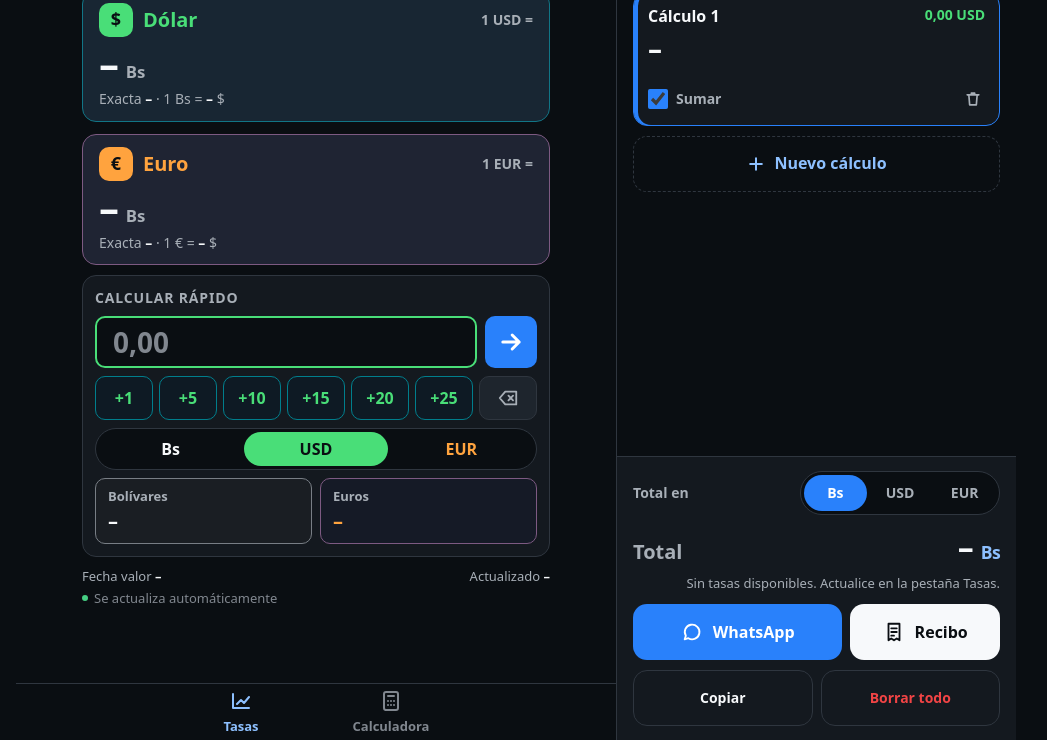
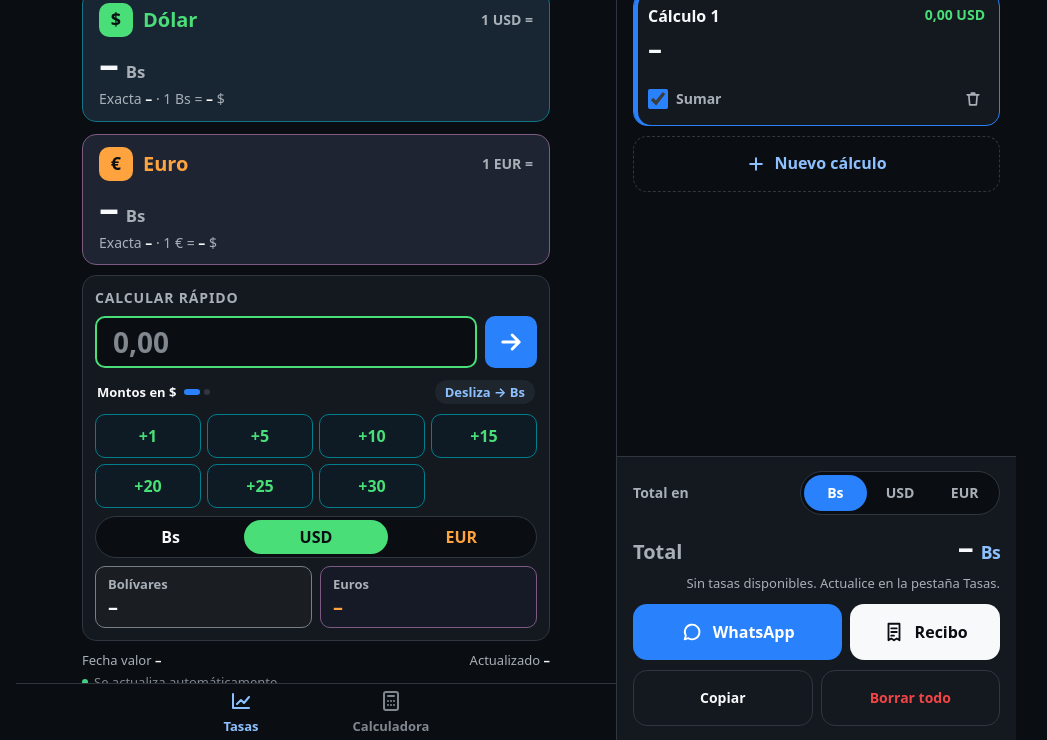
Before and after one commit to Anthcent/bcvcalculadora, a website with bundled scripts: page public/index.html in a window 1280 px wide. Shown: the part 60-800 px from the top of the page, without its empty margins (124-1171 px from the left). Built offline with nearby package versions, Linux system fonts and the light colour scheme; files whose address does not match are found by name.

Commit message:
feat: swipeable quick amount pages for dollars and bolivars
- Page 1: +1..+30 in the foreign currency; page 2: +500..+20.000 in Bs. Swiping switches the quick-calc currency and picking a currency moves to its page.
- Hint bar with page dots and a 'Desliza -> Bs' cue (tappable).
- Clear button moved inside the amount field; long equivalents wrap instead of truncating.
- Programmatic scrolls are tracked so resize realignment never undoes a user swipe.

```diff
--- a/public/css/app.css
+++ b/public/css/app.css
@@ -294,14 +294,78 @@ button { cursor: pointer; touch-action: manipulation; }
 .quick__go svg { width: 28px; height: 28px; }
 .quick__go:active { background: var(--accent-press); }
 
-.quick__chips {
-  --cur: var(--ves);
+.quick__field { position: relative; min-width: 0; }
+.quick__field .quick__input { width: 100%; padding-right: 52px; }
+.quick__clear {
+  position: absolute;
+  top: 50%;
+  right: 6px;
+  transform: translateY(-50%);
+  width: 40px;
+  height: 40px;
+  border: 0;
+  border-radius: 50%;
+  background: var(--surface-2);
+  color: var(--ink-muted);
   display: grid;
-  grid-template-columns: repeat(7, minmax(0, 1fr));
+  place-items: center;
+}
+.quick__clear svg { width: 18px; height: 18px; }
+
+/* Two swipeable pages of quick amounts: foreign currency, then bolivars. */
+.chips { display: flex; flex-direction: column; gap: 6px; min-width: 0; }
+.chips__hint {
+  display: flex;
+  align-items: center;
+  gap: 8px;
+  min-height: 32px;
+  padding: 0 2px;
+  border: 0;
+  background: none;
+  font-size: var(--text-xs);
+  font-weight: 700;
+  color: var(--ink-muted);
+}
+.chips__title { color: var(--ink); }
+.chips__dots { display: flex; gap: 4px; }
+.chips__dots i { width: 6px; height: 6px; border-radius: 999px; background: var(--line); transition: width var(--dur) var(--ease-out), background-color var(--dur) var(--ease-out); }
+.chips__hint[data-page="0"] .chips__dots i[data-page="0"],
+.chips__hint[data-page="1"] .chips__dots i[data-page="1"] { width: 16px; background: var(--accent); }
+.chips__swipe {
+  margin-left: auto;
+  padding: 3px 10px;
+  border-radius: 999px;
+  background: var(--surface-2);
+  color: var(--accent-ink);
+}
+.chips__hint[data-page="0"] .chips__swipe { animation: nudge 1.6s var(--ease-out) 0.6s 2; }
+@keyframes nudge { 0%, 100% { transform: none; } 40% { transform: translateX(5px); } }
+
+.chips__track {
+  display: flex;
+  overflow-x: auto;
+  scroll-snap-type: x mandatory;
+  scrollbar-width: none;
+  overscroll-behavior-x: contain;
+  touch-action: pan-x pan-y;
+  min-width: 0;
+}
+.chips__track::-webkit-scrollbar { display: none; }
+.chips__page {
+  --cur: var(--usd);
+  flex: 0 0 100%;
+  scroll-snap-align: start;
+  scroll-snap-stop: always;
+  display: grid;
+  grid-template-columns: repeat(4, minmax(0, 1fr));
   gap: 6px;
+  min-width: 0;
 }
+.chips__page[data-page="1"] { grid-template-columns: repeat(3, minmax(0, 1fr)); }
 .quick__chip {
   min-height: 44px;
+  min-width: 0;
+  white-space: nowrap;
   padding: 0;
   border-radius: var(--radius-sm);
   border: 1.5px solid color-mix(in oklch, var(--cur) 45%, var(--line));
@@ -314,8 +378,6 @@ button { cursor: pointer; touch-action: manipulation; }
   transition: background-color 120ms var(--ease-out), transform 120ms var(--ease-out);
 }
 .quick__chip:active { transform: scale(0.94); background: color-mix(in oklch, var(--cur) 22%, var(--bg)); }
-.quick__chip--clear { display: grid; place-items: center; color: var(--ink-muted); border-color: var(--line); background: var(--surface-2); }
-.quick__chip--clear svg { width: 22px; height: 22px; }
 
 .quick__preview { display: grid; grid-template-columns: repeat(2, minmax(0, 1fr)); gap: 8px; }
 .quick__eq {
@@ -331,12 +393,11 @@ button { cursor: pointer; touch-action: manipulation; }
 }
 .quick__eq-label { font-size: var(--text-xs); font-weight: 700; color: var(--ink-muted); }
 .quick__eq-value {
-  font-size: 1.25rem;
+  font-size: clamp(1rem, 4.6vw, 1.25rem);
   font-weight: 800;
+  line-height: 1.2;
   color: var(--cur);
-  white-space: nowrap;
-  overflow: hidden;
-  text-overflow: ellipsis;
+  overflow-wrap: anywhere;
 }
 
 .rates-meta {
@@ -952,7 +1013,6 @@ button { cursor: pointer; touch-action: manipulation; }
 
 /* Narrow phones (320–370px wide). */
 @media (max-width: 370px) {
-  .quick__chips { grid-template-columns: repeat(4, minmax(0, 1fr)); }
   :root { --gutter: 12px; }
   .brand__name { font-size: 1.2rem; }
   .brand__mark { width: 30px; height: 30px; }
--- a/public/index.html
+++ b/public/index.html
@@ -57,12 +57,27 @@
         <form class="quick" id="quick-form" autocomplete="off">
           <label class="quick__label" for="quick-amount">Calcular rápido</label>
           <div class="quick__row">
-            <input class="quick__input num" id="quick-amount" type="text" inputmode="decimal" enterkeyhint="go" placeholder="0,00" maxlength="18" data-cur="USD">
+            <div class="quick__field">
+              <input class="quick__input num" id="quick-amount" type="text" inputmode="decimal" enterkeyhint="go" placeholder="0,00" maxlength="18" data-cur="USD">
+              <button class="quick__clear" type="button" id="quick-clear" aria-label="Borrar monto" hidden>
+                <svg viewBox="0 0 24 24" aria-hidden="true"><path d="M6 6l12 12M18 6L6 18" fill="none" stroke="currentColor" stroke-width="2.4" stroke-linecap="round"/></svg>
+              </button>
+            </div>
             <button class="quick__go" type="submit" aria-label="Calcular">
               <svg viewBox="0 0 24 24" aria-hidden="true"><path d="M5 12h14m-6-6 6 6-6 6" fill="none" stroke="currentColor" stroke-width="2.6" stroke-linecap="round" stroke-linejoin="round"/></svg>
             </button>
           </div>
-          <div class="quick__chips" id="quick-chips" role="group" aria-label="Sumar montos rápidos"></div>
+          <div class="chips">
+            <button class="chips__hint" type="button" id="chips-hint" aria-controls="quick-chips">
+              <span class="chips__title" id="chips-title">Montos en $</span>
+              <span class="chips__dots" aria-hidden="true"><i data-page="0"></i><i data-page="1"></i></span>
+              <span class="chips__swipe" id="chips-swipe">Desliza → Bs</span>
+            </button>
+            <div class="chips__track" id="quick-chips" role="group" aria-label="Sumar montos rápidos. Deslice para cambiar entre dólares y bolívares">
+              <div class="chips__page" data-page="0"></div>
+              <div class="chips__page" data-page="1" data-cur="VES"></div>
+            </div>
+          </div>
           <div class="seg seg--cur" role="radiogroup" aria-label="Moneda del monto" id="quick-currency"></div>
           <div class="quick__preview" id="quick-preview" aria-live="polite"></div>
         </form>
--- a/public/js/quick-calc.js
+++ b/public/js/quick-calc.js
@@ -9,23 +9,53 @@ const form = document.querySelector('#quick-form');
 const input = document.querySelector('#quick-amount');
 const currencySeg = document.querySelector('#quick-currency');
 const preview = document.querySelector('#quick-preview');
-const chipsEl = document.querySelector('#quick-chips');
 
 let currency = ['USD', 'EUR', 'VES'].includes(load('quickCurrency')) ? load('quickCurrency') : 'USD';
+const reducedMotion = matchMedia('(prefers-reduced-motion: reduce)');
 
-function pick(cur) {
+function pick(cur, { fromSwipe = false } = {}) {
   currency = cur;
+  if (cur !== 'VES') lastForeign = cur;
   save('quickCurrency', cur);
   markSegment(currencySeg, cur);
   input.dataset.cur = cur;
   renderPreview();
-  renderChips();
+  updateHint();
+  if (!fromSwipe) goToPage(pageFor(cur));
 }
 
-/* ---------- Quick amount chips: each tap adds to the current amount ---------- */
+/* ---------- Quick amount chips: two swipeable pages, each tap adds to the amount ---------- */
 
-const QUICK_AMOUNTS = [1, 5, 10, 15, 20, 25];
+// Page 0 adds in the foreign currency ($ or €), page 1 in bolivars. Swiping switches the currency.
+const PAGES = [
+  [1, 5, 10, 15, 20, 25, 30],
+  [500, 1000, 1500, 5000, 10000, 20000],
+];
 const SYMBOLS = { USD: '$', EUR: '€', VES: 'Bs' };
+
+const track = document.querySelector('#quick-chips');
+const pageEls = [...track.querySelectorAll('.chips__page')];
+const hint = document.querySelector('#chips-hint');
+const clearBtn = document.querySelector('#quick-clear');
+
+const pageFor = (cur) => (cur === 'VES' ? 1 : 0);
+const currentPage = () => (track.clientWidth ? Math.round(track.scrollLeft / track.clientWidth) : pageFor(currency));
+
+let lastForeign = currency === 'VES' ? 'USD' : currency;
+// Page the track shows, and the page a programmatic scroll is heading to (null while the user swipes).
+let visualPage = pageFor(currency);
+let targetPage = null;
+
+function goToPage(page, smooth = true) {
+  // Already there: no scroll event will fire, so don't wait for one.
+  if (Math.abs(track.scrollLeft - page * track.clientWidth) < 1) {
+    targetPage = null;
+    visualPage = page;
+    return;
+  }
+  targetPage = page;
+  track.scrollTo({ left: page * track.clientWidth, behavior: smooth && !reducedMotion.matches ? 'smooth' : 'auto' });
+}
 
 function addAmount(value) {
   const current = parseInput(normalizeTypedAmount(input.value));
@@ -39,29 +69,73 @@ function clearAmount() {
   renderPreview();
 }
 
-function renderChips() {
-  const chips = QUICK_AMOUNTS.map((value) => {
-    const btn = document.createElement('button');
-    btn.type = 'button';
-    btn.className = 'quick__chip num';
-    btn.textContent = `+${value}`;
-    btn.dataset.amount = String(value);
-    btn.setAttribute('aria-label', `Sumar ${value} ${CURRENCY_META[currency].name.toLowerCase()}`);
-    return btn;
+function buildChips() {
+  PAGES.forEach((amounts, page) => {
+    pageEls[page].replaceChildren(...amounts.map((value) => {
+      const btn = document.createElement('button');
+      btn.type = 'button';
+      btn.className = 'quick__chip num';
+      btn.textContent = `+${formatInput(String(value))}`;
+      btn.dataset.amount = String(value);
+      return btn;
+    }));
   });
-  const clear = document.createElement('button');
-  clear.type = 'button';
-  clear.className = 'quick__chip quick__chip--clear';
-  clear.dataset.action = 'clear';
-  clear.setAttribute('aria-label', 'Borrar monto');
-  clear.innerHTML = '<svg viewBox="0 0 24 24" aria-hidden="true"><path d="M21 5H9l-6 7 6 7h12zM17.5 9.5l-5 5M12.5 9.5l5 5" fill="none" stroke="currentColor" stroke-width="2" stroke-linejoin="round" stroke-linecap="round"/></svg>';
-  chipsEl.replaceChildren(...chips, clear);
-  chipsEl.dataset.cur = currency;
-  chipsEl.dataset.symbol = SYMBOLS[currency];
+}
+
+function updateHint() {
+  const page = pageFor(currency);
+  const foreign = SYMBOLS[lastForeign];
+  pageEls[0].dataset.cur = lastForeign;
+  hint.dataset.page = String(page);
+  document.querySelector('#chips-title').textContent = `Montos en ${page ? 'Bs' : foreign}`;
+  document.querySelector('#chips-swipe').textContent = page ? `← ${foreign}` : 'Desliza → Bs';
+  hint.setAttribute('aria-label', page ? `Cambiar a montos en ${CURRENCY_META[lastForeign].name.toLowerCase()}` : 'Cambiar a montos en bolívares');
+  pageEls.forEach((el, i) => {
+    el.inert = i !== page;
+    el.querySelectorAll('.quick__chip').forEach((chip) => {
+      chip.setAttribute('aria-label', `Sumar ${chip.textContent.slice(1)} ${CURRENCY_META[i ? 'VES' : lastForeign].name.toLowerCase()}`);
+    });
+  });
+}
+
+function setupChips() {
+  buildChips();
+  updateHint();
+
+  track.addEventListener('click', (e) => {
+    const chip = e.target.closest('.quick__chip');
+    if (chip) addAmount(Number(chip.dataset.amount));
+  });
+  hint.addEventListener('click', () => goToPage(1 - pageFor(currency)));
+  clearBtn.addEventListener('click', clearAmount);
+
+  // A finished swipe picks the currency of the page it lands on.
+  let frame = 0;
+  track.addEventListener('scroll', () => {
+    cancelAnimationFrame(frame);
+    frame = requestAnimationFrame(() => {
+      if (!track.clientWidth) return;
+      const page = currentPage();
+      visualPage = page;
+      // Ignore our own scrolling until it lands; only user swipes change the currency.
+      if (targetPage !== null) {
+        if (page === targetPage) targetPage = null;
+        return;
+      }
+      if (page !== pageFor(currency)) pick(page ? 'VES' : lastForeign, { fromSwipe: true });
+    });
+  }, { passive: true });
+
+  // The rates view can start hidden (zero width): re-align once it has a size.
+  // Keep the visible page aligned when the width changes (rotation, scrollbars, view shown).
+  new ResizeObserver(() => {
+    if (track.clientWidth) goToPage(targetPage ?? visualPage, false);
+  }).observe(track);
 }
 
 /** Live equivalents in the other two currencies while typing. */
 function renderPreview() {
+  clearBtn.hidden = !input.value;
   const rates = getRates();
   const amount = parseInput(normalizeTypedAmount(input.value));
   const others = CURRENCIES.filter((c) => c !== currency);
@@ -85,13 +159,7 @@ export function initQuickCalc(goToCalculator) {
   buildSegment(currencySeg, pick);
   markSegment(currencySeg, currency);
   input.dataset.cur = currency;
-  renderChips();
-  chipsEl.addEventListener('click', (e) => {
-    const chip = e.target.closest('.quick__chip');
-    if (!chip) return;
-    if (chip.dataset.action === 'clear') clearAmount();
-    else addAmount(Number(chip.dataset.amount));
-  });
+  setupChips();
   input.addEventListener('input', renderPreview);
   onRatesChange(renderPreview);
   renderPreview();
```
